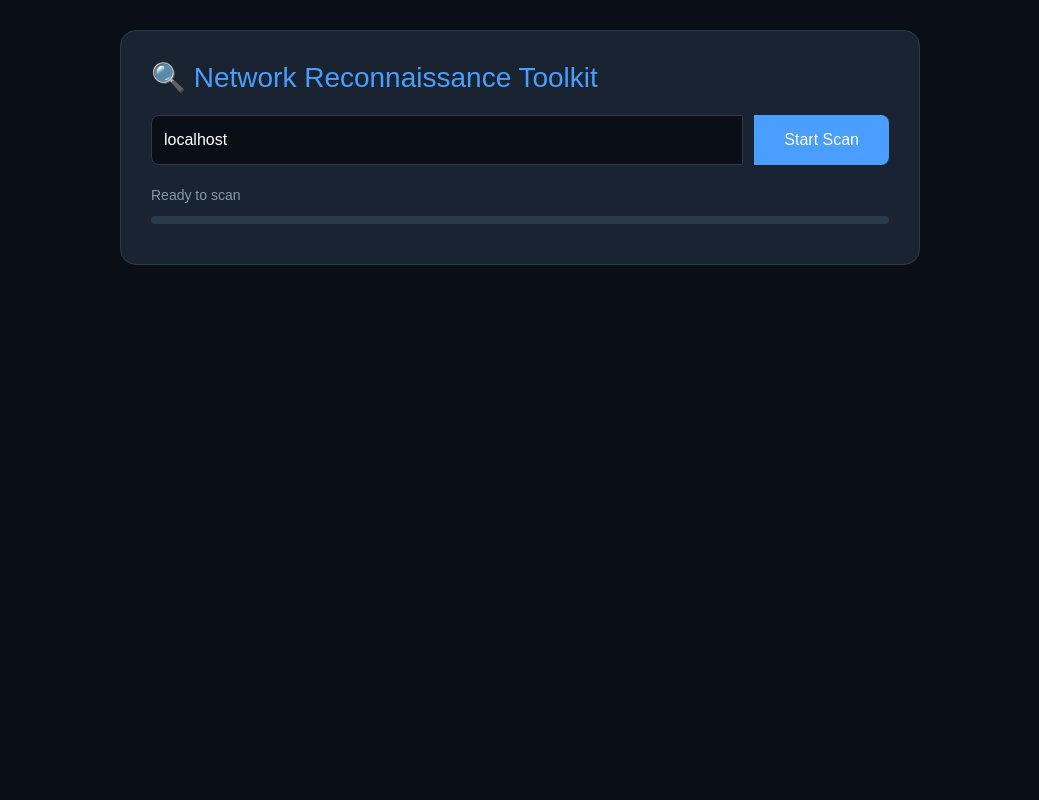
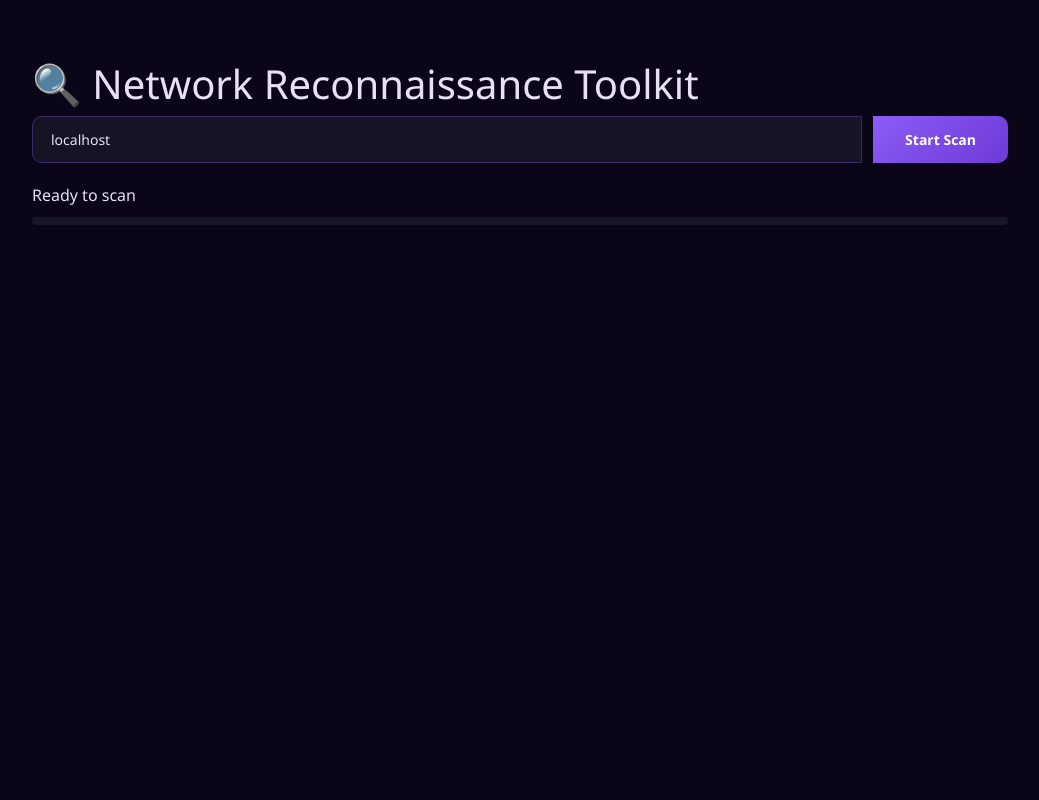
Before and after one commit to Dijenthini/port-scanner, a Flask app: page / in a window 1280 px wide. Shown: the whole page, without its empty margins (120-1159 px from the left). Run offline with Flask 3, Linux system fonts and the light colour scheme.

Commit message:
Changed the theme to PURPLE

```diff
--- a/templates/index.html
+++ b/templates/index.html
@@ -4,106 +4,163 @@
     <title>Port Scanner</title>
     <link href="https://cdn.jsdelivr.net/npm/bootstrap@5.3.0/dist/css/bootstrap.min.css" rel="stylesheet">
     <style>
+        :root {
+            --bg-primary: #0a0618;
+            --bg-secondary: #120c24;
+            --bg-card: #1a1035;
+            --border-color: #3a2a6a;
+            --text-primary: #e8e0f5;
+            --text-secondary: #a890d0;
+            --accent-purple: #8b5cf6;
+            --accent-purple-dark: #6d3bd8;
+            --accent-purple-light: #a78bfa;
+            --accent-green: #3fb950;
+        }
+
         body {
-            background: #0a0e17;
-            color: #fff;
-            font-family: Arial, sans-serif;
-            padding: 30px;
+            background: var(--bg-primary);
+            color: var(--text-primary);
+            font-family: 'Segoe UI', Tahoma, Geneva, Verdana, sans-serif;
+            padding: 20px;
+            min-height: 100vh;
         }
+
         .container {
-            max-width: 800px;
-            margin: auto;
-            background: #1a2332;
-            padding: 30px;
+            max-width: 1000px;
+            margin: 40px auto;
+        }
+
+        .card {
+            background: var(--bg-card);
+            border: 1px solid var(--border-color);
             border-radius: 16px;
-            border: 1px solid #2a3a4a;
+            box-shadow: 0 8px 32px rgba(100, 70, 200, 0.3);
+            padding: 28px;
         }
-        h1 {
-            color: #4a9eff;
+
+        .card-header h1 {
+            margin: 0 0 20px 0;
             font-size: 28px;
-            margin-bottom: 20px;
+            background: linear-gradient(135deg, #a78bfa, #8b5cf6, #6d3bd8);
+            -webkit-background-clip: text;
+            -webkit-text-fill-color: transparent;
+            background-clip: text;
         }
+
         .input-group {
             display: flex;
             gap: 12px;
             margin-bottom: 20px;
         }
+
         .input-group input {
             flex: 1;
-            padding: 12px;
-            border-radius: 8px;
-            border: 1px solid #2a3a4a;
-            background: #0a0e17;
-            color: #fff;
-            font-size: 16px;
+            padding: 12px 18px;
+            border: 1px solid var(--border-color);
+            border-radius: 10px;
+            background: rgba(255, 255, 255, 0.05);
+            color: var(--text-primary);
+            font-size: 14px;
+            transition: border 0.3s;
         }
+
+        .input-group input:focus {
+            outline: none;
+            border-color: var(--accent-purple);
+            box-shadow: 0 0 0 3px rgba(139, 92, 246, 0.3);
+        }
+
         .btn-scan {
-            padding: 12px 30px;
-            background: #4a9eff;
-            color: #fff;
+            padding: 12px 32px;
             border: none;
-            border-radius: 8px;
-            font-size: 16px;
+            border-radius: 10px;
+            font-weight: 600;
+            font-size: 14px;
+            color: white;
+            background: linear-gradient(135deg, var(--accent-purple), var(--accent-purple-dark));
             cursor: pointer;
+            transition: all 0.3s ease;
         }
-        .btn-scan:hover {
-            background: #3b7dd8;
+
+        .btn-scan:hover:not(:disabled) {
+            transform: translateY(-2px);
+            box-shadow: 0 8px 25px rgba(139, 92, 246, 0.4);
         }
+
         .btn-scan:disabled {
             opacity: 0.5;
             cursor: not-allowed;
+            transform: none;
         }
+
+        .status-text {
+            font-size: 14px;
+            color: var(--text-secondary);
+        }
+
         .progress {
             height: 8px;
-            background: #2a3a4a;
+            background: rgba(255, 255, 255, 0.06);
             border-radius: 10px;
+            overflow: hidden;
             margin: 10px 0;
-            overflow: hidden;
         }
+
         .progress-bar {
             height: 100%;
-            background: #4a9eff;
+            background: linear-gradient(90deg, var(--accent-purple), var(--accent-purple-light));
+            border-radius: 10px;
             width: 0%;
-            transition: width 0.3s;
+            transition: width 0.3s ease;
         }
-        .status {
-            color: #8899aa;
-            font-size: 14px;
-            margin: 10px 0;
+
+        .results-section {
+            margin-top: 24px;
+            border-top: 1px solid var(--border-color);
+            padding-top: 24px;
         }
-        .results {
-            margin-top: 20px;
-            border-top: 1px solid #2a3a4a;
-            padding-top: 20px;
-        }
+
         table {
             width: 100%;
             border-collapse: collapse;
+            font-size: 14px;
         }
-        th {
+
+        table th {
             text-align: left;
-            padding: 10px;
-            color: #8899aa;
-            border-bottom: 1px solid #2a3a4a;
+            padding: 10px 14px;
+            color: var(--text-secondary);
+            border-bottom: 1px solid var(--border-color);
         }
-        td {
-            padding: 10px;
-            border-bottom: 1px solid rgba(255,255,255,0.05);
+
+        table td {
+            padding: 10px 14px;
+            border-bottom: 1px solid rgba(255, 255, 255, 0.03);
         }
-        .open {
-            color: #3fb950;
+
+        table tbody tr:hover {
+            background: rgba(139, 92, 246, 0.08);
         }
+
+        .status-open {
+            color: var(--accent-green);
+        }
+
         .btn-export {
-            margin-top: 15px;
+            margin-top: 16px;
             padding: 8px 20px;
+            border: 1px solid var(--border-color);
+            border-radius: 8px;
             background: transparent;
-            border: 1px solid #2a3a4a;
-            border-radius: 8px;
-            color: #8899aa;
+            color: var(--text-secondary);
             cursor: pointer;
+            transition: all 0.3s ease;
         }
+
         .btn-export:hover {
-            background: rgba(255,255,255,0.05);
+            background: rgba(139, 92, 246, 0.15);
+            border-color: var(--accent-purple);
+            color: var(--text-primary);
         }
     </style>
 </head>
```
